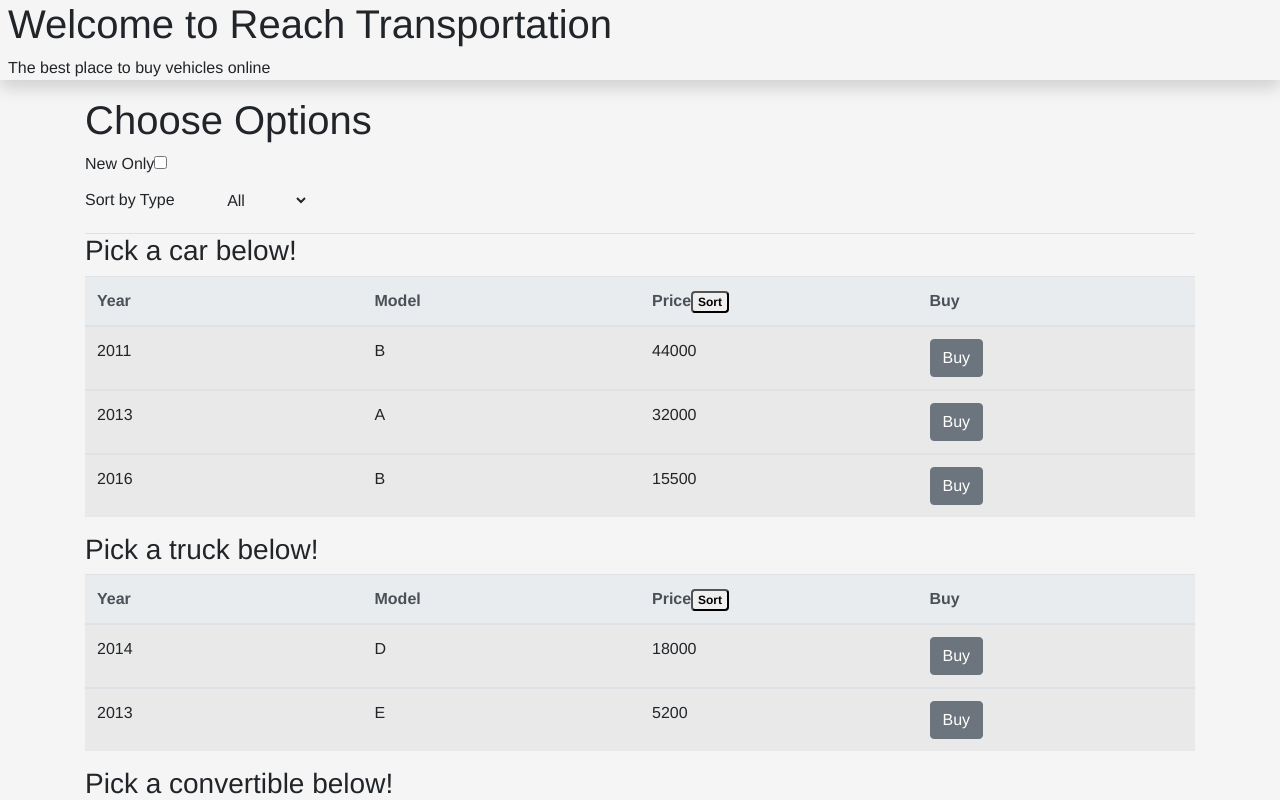
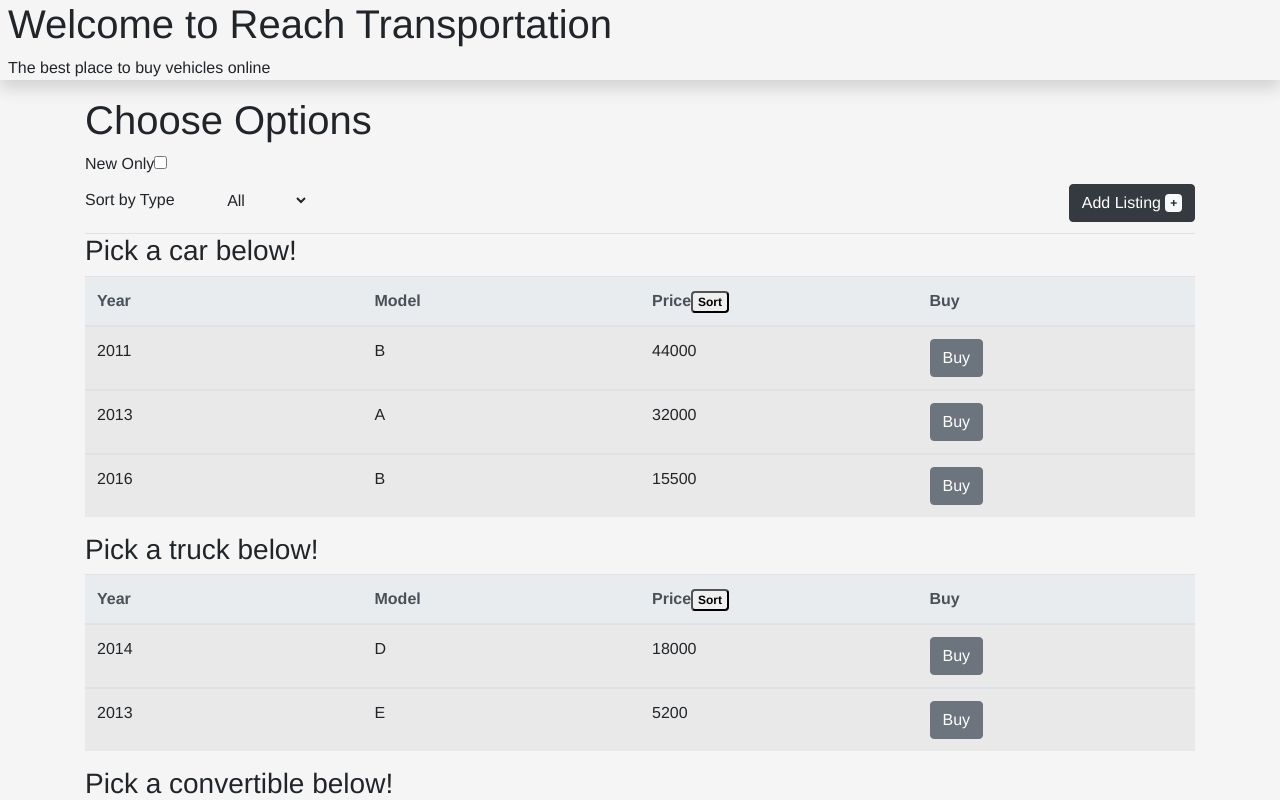
Before and after one commit to stefenh025/React-Project, a React (Create React App) app: page / in a window 1280 px wide. Shown: the top 800 px of the page. Built offline with nearby package versions, Linux system fonts and the light colour scheme.

Commit message:
Added add listing button, actual modal to add things still wip

```diff
--- a/src/App.css
+++ b/src/App.css
@@ -5,3 +5,4 @@
 .bgColor{
   background-color: #F5F5F5;
 }
+.modal{ display:block; }
--- /dev/null
+++ b/src/Components/addListing.js
@@ -0,0 +1,29 @@
+import React from 'react';
+import Modal from './modal.js';
+
+class AddListing extends React.Component{
+  constructor(props){
+    super(props);
+    this.state ={
+      show: false,
+    }
+    this.showModal = this.showModal.bind(this);
+  }
+  showModal(e){
+    this.setState({
+      show: true,
+    });
+  }
+  render(){
+    return(
+      <div className="float-right">
+        <button type="button" className="btn btn-dark" onClick={this.showModal}>
+          Add Listing <span className="badge badge-light">+</span>
+        </button>
+        <Modal show={this.state.show}/>
+      </div>
+    )
+  }
+}
+
+export default AddListing;
--- /dev/null
+++ b/src/Components/modal.js
@@ -0,0 +1,24 @@
+import React from 'react';
+
+export default class Modal extends React.Component{
+  // constructor(props){
+  //   super(props);
+  // }
+
+  render(){
+    if(this.props.show){
+      return(
+        <div className="modal">
+          <div className="modal-header">
+            <div className="modal-body">
+              AAAAAAAAAAAAAAAAAAAAAAAAAA
+            </div>
+          </div>
+        </div>
+      )
+    }
+    else{
+      return null;
+    }
+  }
+}
--- a/src/Components/option.js
+++ b/src/Components/option.js
@@ -1,5 +1,6 @@
 import React from 'react';
 import Vehicle from '../vehicle.js';
+import AddListing from './addListing.js';
 
 class Option extends React.Component{
   constructor(props){
@@ -16,7 +17,6 @@ class Option extends React.Component{
   }
   handleCheck(e){
     this.setState({newOnly : !(this.state.newOnly)});
-
   }
 
   render(){
@@ -35,6 +35,7 @@ class Option extends React.Component{
           <option value="trucks">Trucks</option>
           <option value="convertibles">Convertibles</option>
         </select>
+        <AddListing/>
         </div>
         </div>
         <Vehicle selected={this.state.selected} newOnly={this.state.newOnly} handleBuyClick={this.props.handleBuyClick}/>
--- a/src/vehicle.js
+++ b/src/vehicle.js
@@ -32,7 +32,6 @@ export default class Vehicle extends React.Component{
   }
   render(){
     let carType = this.props.selected;
-    //let carLen, truckLen, convertibleLen;
     let carList = data.car;
     let truckList = data.truck;
     let convertibleList = data.convertible;
@@ -73,9 +72,6 @@ export default class Vehicle extends React.Component{
       })
     }
     if(carType === 'all'){
-      // carLen = data.car.length;
-      // truckLen = data.truck.length;
-      // convertibleLen = data.convertible.length;
       return(
         <div>
         <Car
```
